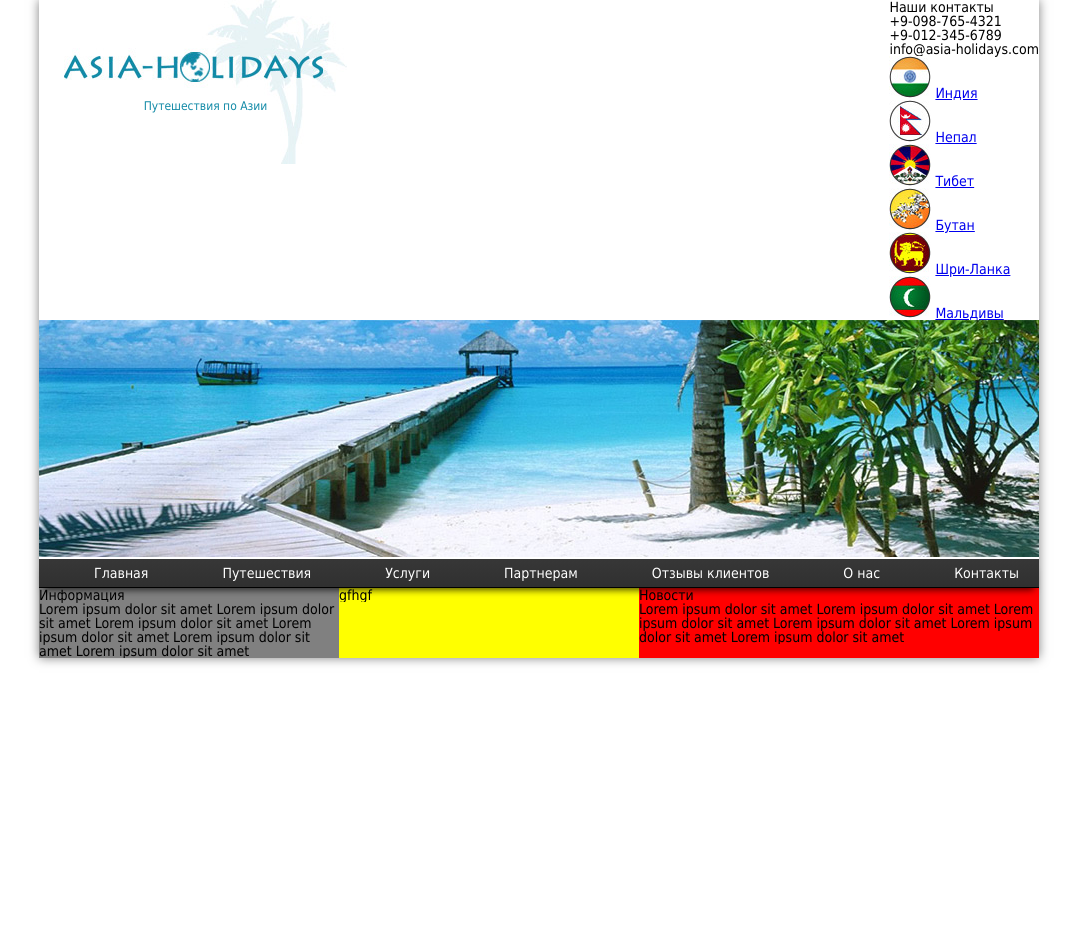
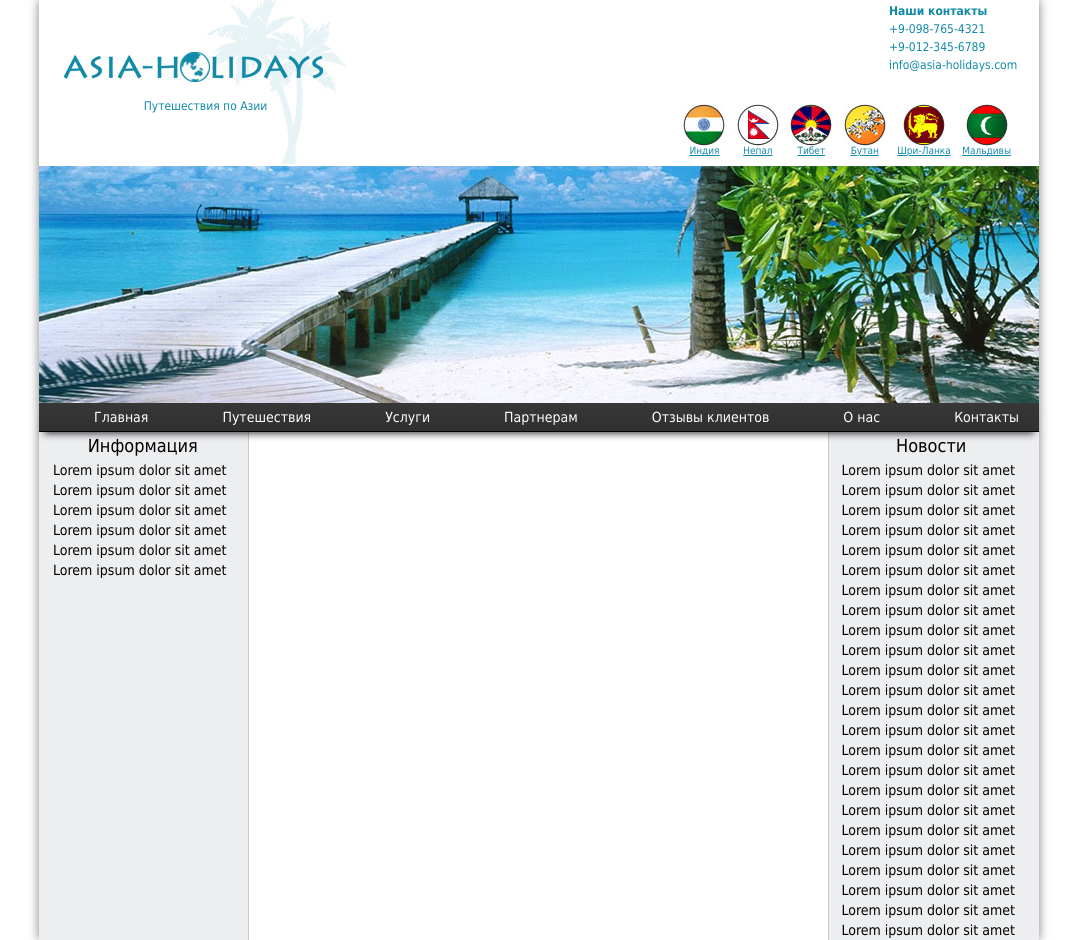
Before and after one commit to helga24/helga24.github.io, a plain HTML site: page Markup/lesson_4/index.html in a window 1280 px wide. Shown: the whole page, without its empty margins (101-1178 px from the left). Before the commit the page ends 800 px from the top, so only its background shows below. Drawn offline with Linux system fonts and the light colour scheme.

Commit message:
work on the bugs

```diff
--- a/Markup/lesson_4/css/style.css
+++ b/Markup/lesson_4/css/style.css
@@ -4,10 +4,19 @@ body {
 	font-size: 14px;
 }
 
+img {
+	vertical-align: bottom;
+}
+
 .wrapper {
 	width: 1000px;
 	margin: 0 auto;
 	box-shadow: 0 0 10px rgba(0,0,0,0.5);
+}
+
+.header {
+	color:#128aa7;
+	font-size: 12px;
 }
 
 .clearfix::after {
@@ -31,13 +40,43 @@ body {
 	font-size: 12px;
 }
 
+.countries {
+	margin-right: 20px;
+	margin-bottom: 10px;
+}
+
+.countries li {
+	display: inline-block;
+	font-size: 10px;
+	margin-right: 8px;
+	text-align: center;
+}
+
+.countries img {
+	display: block;
+	margin:0 auto;
+
+}
+
+.countries a {
+	color:#128aa7;
+}
+
+.contacts {
+	width: 150px;
+	line-height: 18px;
+	margin-left: auto;
+	margin-right: 0;
+	margin-top: 2px;
+	margin-bottom: 30px;
+}
+
+.our-contacts {
+	font-weight: bold;
+}
+
 .info {
 	float: right;
-}
-
-/* TODO: delete after */
-.menu > ul > li > ul {
-	display: none;
 }
 
 .menu {
@@ -60,11 +99,24 @@ body {
 .menu li {
 	color: white;
 	display: inline-block;
-	margin-left:  40px;
 	padding: 0 15px;
 	font-size: 14px;
-	border-top: 0;
-	border-bottom: 0;
+}
+
+.menu > ul > li {
+	margin-left: 40px;
+}
+
+.menu > ul > li > ul {
+	position: absolute;
+	background: #303030;
+	min-width: 150px;
+	box-shadow: 0 4px 5px 0px rgba(0,0,0,0.7);
+	display: none;
+}
+
+.menu ul>li:hover ul {
+	display: block;
 }
 
 .menu a {
@@ -74,50 +126,73 @@ body {
 
 .main-content {
 	overflow: hidden;
-	}
+}
+
+.menu ul li ul li {
+	display: block;
+}
 
 .fon-1 {
 	width: 100%;
-	background: grey;
+	background: #edeef0;
 	float: left;
 	position: relative;
-	right: 30%;
+	right: 58%;
+	border-right: 1px solid #c7cacf;
+	box-sizing: border-box;
 }
 
 .fon-2 {
 	width: 100%;
-	background: yellow;
+	background: #ffffff;
 	float: left;
 	position: relative;
-	right: 40%;
+	right: 21%;
+	border-right: 1px solid #c7cacf;
+	box-sizing: border-box;
 }
 
 .fon-3 {
 	width: 100%;
-	background: red;
+	background: #edeef0;
 	float: left;
 }
 
 .sidebar-left {
-	width: 30%;
+	width: 21%;
 	float: left;
 	overflow: hidden;
 	position:relative;
-	left:70%;
+	left:79%;
+	min-height: 20px;
 }
 
 .content {
-	width: 30%;
+	width: 58%;
 	float: left;
 	overflow: hidden;
 	position:relative;
-	left:70%;
+	left:79%;
+	min-height: 20px;
 }
 
 .sidebar-right {
-	width: 40%;
+	width: 21%;
 	float: left;
 	overflow: hidden;
 	position:relative;
-	left:70%;
+	left:79%;
+	min-height: 20px;
 }
+
+h3 {
+	font-size: 18px;
+	text-align: center;
+	padding: 5px 5px;
+}
+
+.sidebar-left p, .sidebar-right p {
+	font-size: 14px;
+	line-height: 20px;
+	margin-left: 15px;
+}
--- a/Markup/lesson_4/index.html
+++ b/Markup/lesson_4/index.html
@@ -10,7 +10,7 @@
 
 	<div class="wrapper">
 
-		<header class="clearfix">
+		<header class="header clearfix">
 			<div class="logo">
 				<img src="images/logo.jpg" alt="Логотип">
 				<p>Путешествия по Азии</p>
@@ -18,7 +18,7 @@
 
 			<div class="info">
 				<address class="contacts">
-					<p>Наши контакты</p>
+					<p class="our-contacts">Наши контакты</p>
 					<p>+9-098-765-4321</p>
 					<p>+9-012-345-6789</p>
 					<p>info@asia-holidays.com</p>
@@ -116,12 +116,30 @@
 						</div>
 
 						<div class="content">
-						gfhgf
+
 						</div>
 
 						<div class="sidebar-right">
 							<h3>Новости</h3>
 							<p>
+								Lorem ipsum dolor sit amet
+								Lorem ipsum dolor sit amet
+								Lorem ipsum dolor sit amet
+								Lorem ipsum dolor sit amet
+								Lorem ipsum dolor sit amet
+								Lorem ipsum dolor sit amet
+								Lorem ipsum dolor sit amet
+								Lorem ipsum dolor sit amet
+								Lorem ipsum dolor sit amet
+								Lorem ipsum dolor sit amet
+								Lorem ipsum dolor sit amet
+								Lorem ipsum dolor sit amet
+								Lorem ipsum dolor sit amet
+								Lorem ipsum dolor sit amet
+								Lorem ipsum dolor sit amet
+								Lorem ipsum dolor sit amet
+								Lorem ipsum dolor sit amet
+								Lorem ipsum dolor sit amet
 								Lorem ipsum dolor sit amet
 								Lorem ipsum dolor sit amet
 								Lorem ipsum dolor sit amet
```
